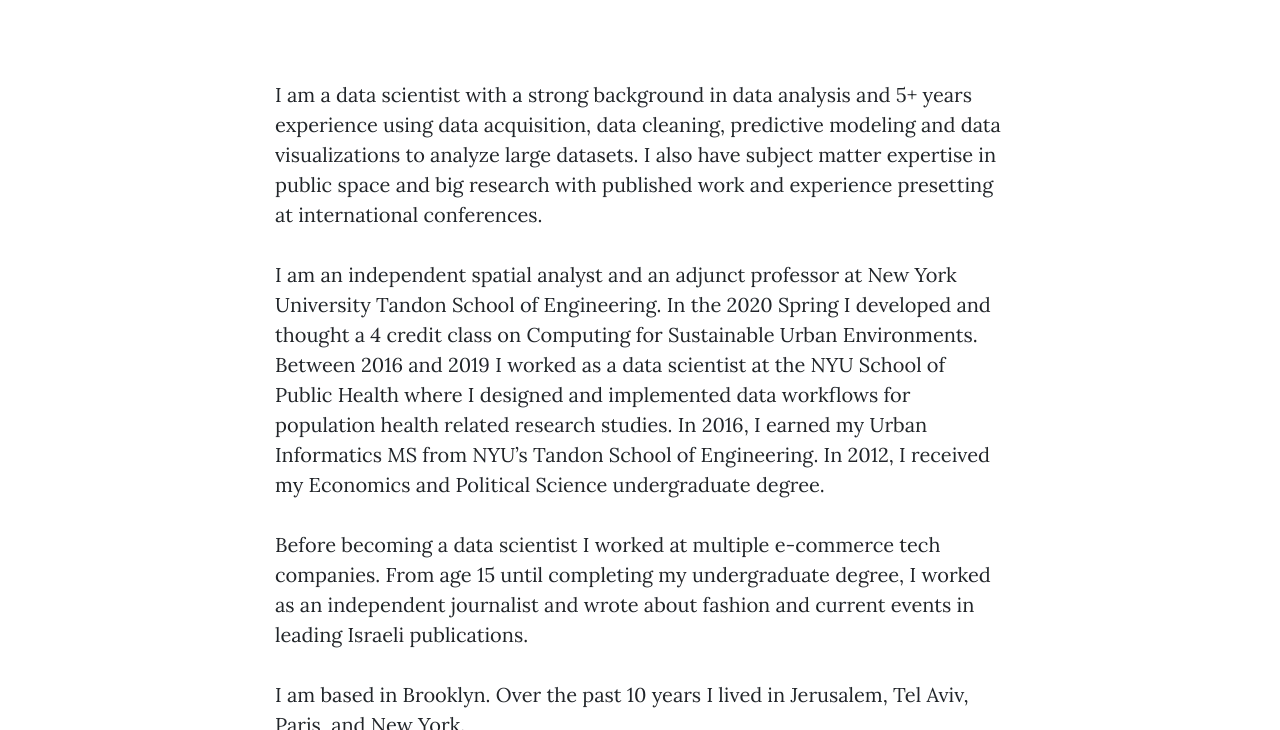
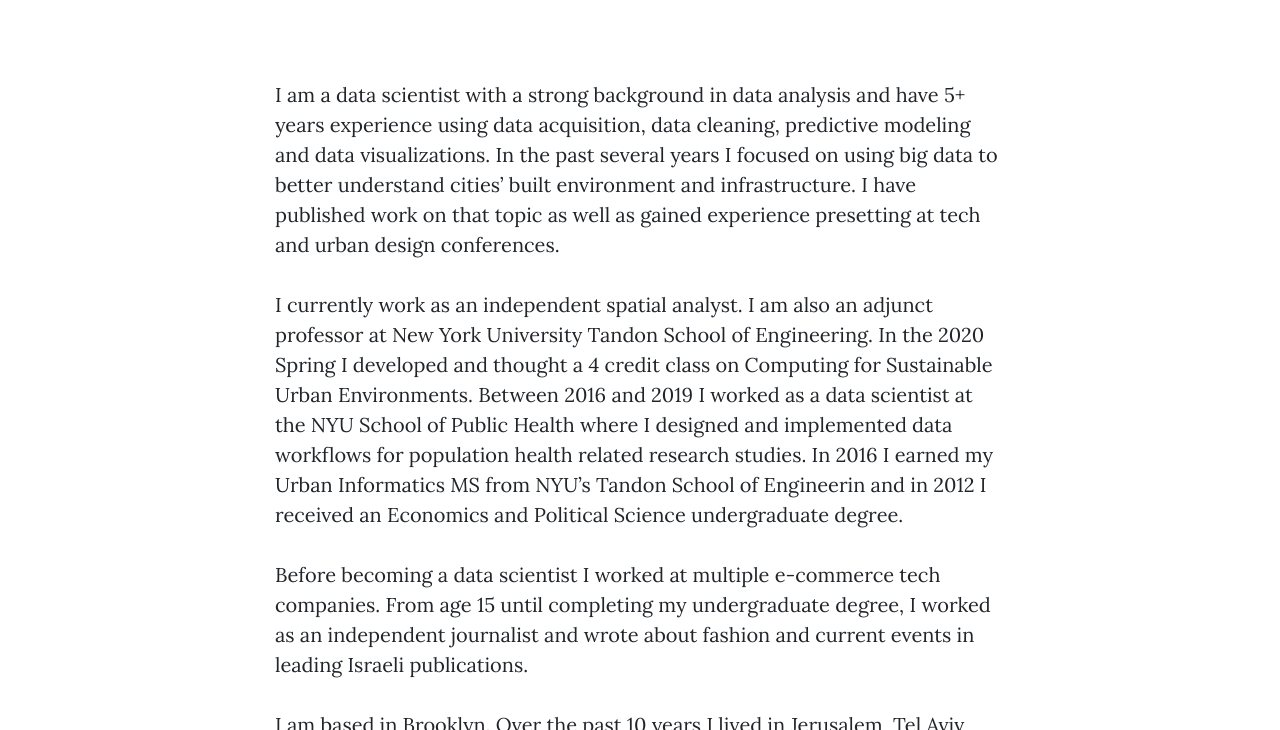
Before and after one commit to avigailvantu/portfolio, a website: page about.html in a window 1280 px wide. Shown: the part 532-1262 px from the top of the page. Drawn offline with nearby package versions, Linux system fonts and the light colour scheme.

Commit message:
some changes2

```diff
--- a/about.html
+++ b/about.html
@@ -69,23 +69,22 @@
       <div class="col-lg-8 col-md-10 mx-auto">
 
         <p>
-        I am a data scientist with a strong background in data analysis and
-        5+ years experience using data acquisition, data cleaning, predictive
-        modeling and data visualizations to analyze large datasets.
-        I also have subject matter expertise in public space and big research
-        with published work and experience presetting at international conferences.
+        I am a data scientist with a strong background in data analysis and have 5+ years
+        experience using data acquisition, data cleaning, predictive modeling and data
+        visualizations. In the past several years I focused on using big data to better
+        understand cities’ built environment and infrastructure. I have published work on
+        that topic as well as gained experience presetting at tech and urban design conferences.
         </p>
 
         <p>
-        I am an independent spatial analyst and an adjunct professor
-        at New York University Tandon School of Engineering.
-        In the 2020 Spring I developed and thought a 4 credit class on
-        Computing for Sustainable Urban Environments. Between 2016 and
-        2019 I worked as a data scientist at the NYU School of Public
-        Health where I designed and implemented data workflows for population
-        health related research studies. In 2016, I earned my Urban Informatics
-        MS from NYU’s Tandon School of Engineering. In 2012, I received my
-        Economics and Political Science undergraduate degree.
+        I currently work as an independent spatial analyst. I am also an adjunct professor
+        at New York University Tandon School of Engineering. In the 2020 Spring I developed
+        and thought a 4 credit class on Computing for Sustainable Urban Environments.
+        Between 2016 and 2019 I worked as a data scientist at the NYU School of Public
+        Health where I designed and implemented data workflows for population health related
+        research studies. In 2016 I earned my Urban Informatics MS from NYU’s Tandon School
+        of Engineerin and in 2012 I received an Economics and Political Science
+        undergraduate degree.
         </p>
 
         <p>
```
